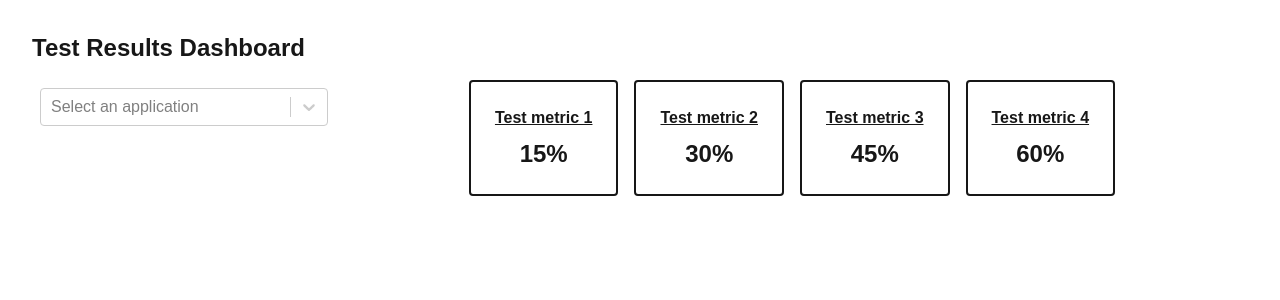
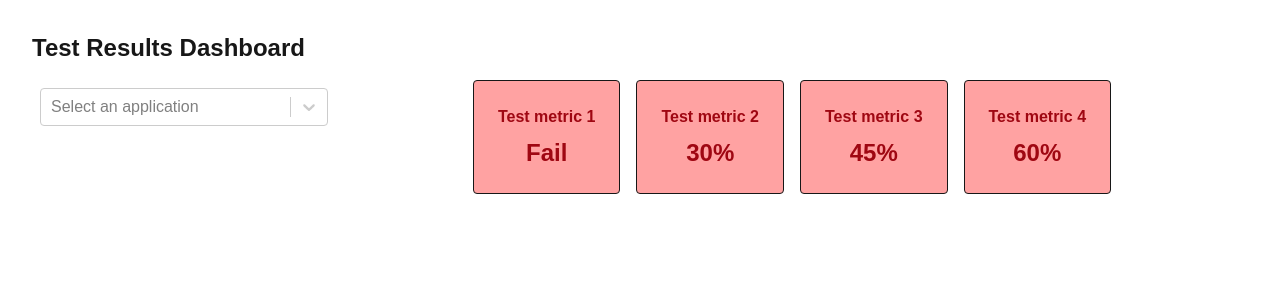
Before and after one commit to auto-collab/test-scope, a Next.js app: page / in a window 1280 px wide. Shown: the top 300 px of the page. Built offline with nearby package versions, Linux system fonts and the light colour scheme.

Commit message:
Adding color to metric boxes

```diff
--- a/app/components/metric-box.tsx
+++ b/app/components/metric-box.tsx
@@ -6,9 +6,9 @@ export default function MetricBox({
   value?: string;
 }) {
   return (
-    <div className="p-4 border-2 rounded">
-      <div className="flex flex-col items-center p-2">
-        <span id="metric-title" className="font-bold underline mb-2">
+    <div className="p-4 border-1 rounded bg-red-300">
+      <div className="flex flex-col items-center p-2 text-red-800">
+        <span id="metric-title" className="font-bold mb-2">
           {title}
         </span>
         <span id="metric-value" className="text-2xl font-bold">
--- a/app/page.tsx
+++ b/app/page.tsx
@@ -18,7 +18,7 @@ export default function Dashboard() {
           />
         </div>
         <div className="flex gap-4 justify-center col-span-1 sm:col-span-9">
-          <MetricBox title="Test metric 1" value="15%" />
+          <MetricBox title="Test metric 1" value="Fail" />
           <MetricBox title="Test metric 2" value="30%" />
           <MetricBox title="Test metric 3" value="45%" />
           <MetricBox title="Test metric 4" value="60%" />
```
